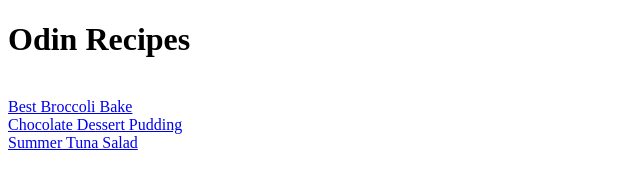
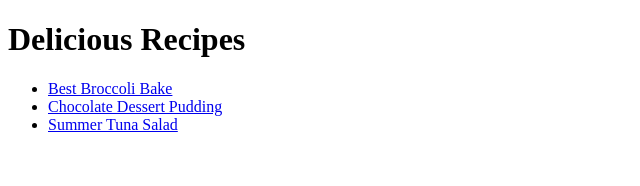
Before and after one commit to MsCeliaM/Odin-recipes, a plain HTML site: page index.html in a window 1280 px wide. Shown: the whole page, without its empty margins (0-640 px from the left). Drawn offline with Linux system fonts and the light colour scheme.

Commit message:
Format links into Unordered list

```diff
--- a/index.html
+++ b/index.html
@@ -6,13 +6,12 @@
     </head>
 
     <body>
-        <h1>Odin Recipes</h1>
-        <br>
-        <a href="./recipes/brocbake.html">Best Broccoli Bake</a>
-        <br>
-        <a href="./recipes/chocdsrt.html">Chocolate Dessert Pudding</a>
-        <br>
-        <a href="./recipes/tunasld.html">Summer Tuna Salad</a>
-
+        <h1>Delicious Recipes</h1>
+        <ul>
+          <li><a href="./recipes/brocbake.html">Best Broccoli Bake</a>
+          </li>
+          <li><a href="./recipes/chocdsrt.html">Chocolate Dessert Pudding</a></li>
+          <li><a href="./recipes/tunasld.html">Summer Tuna Salad</a></li>
+        </ul>
     </body>
 </html>
```
